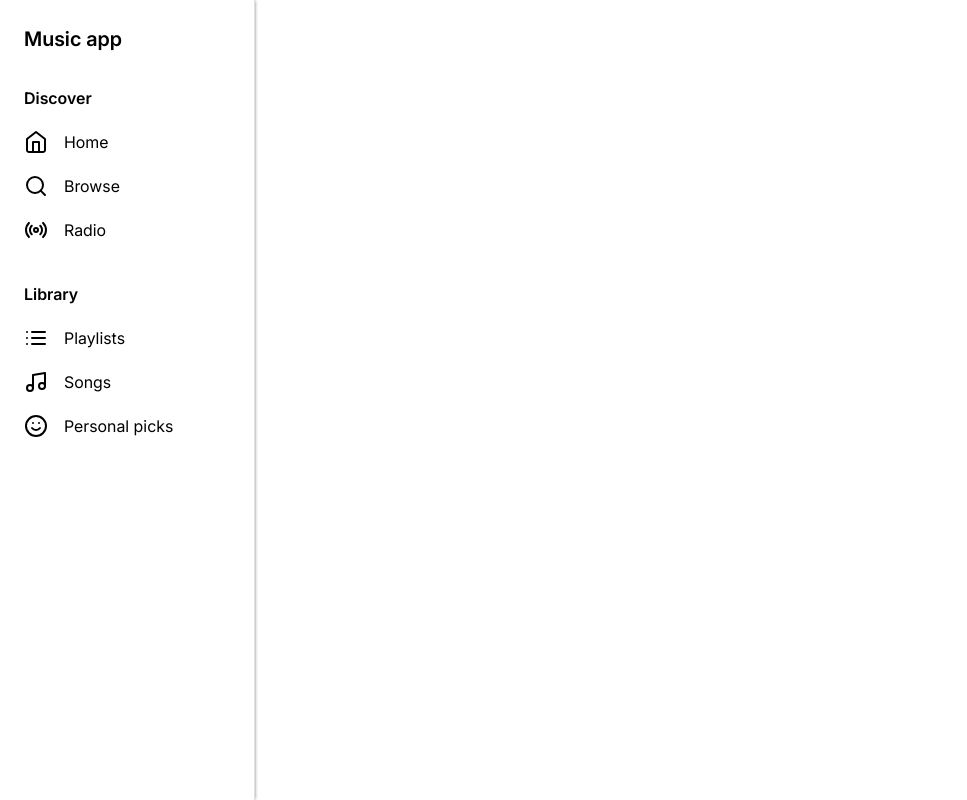
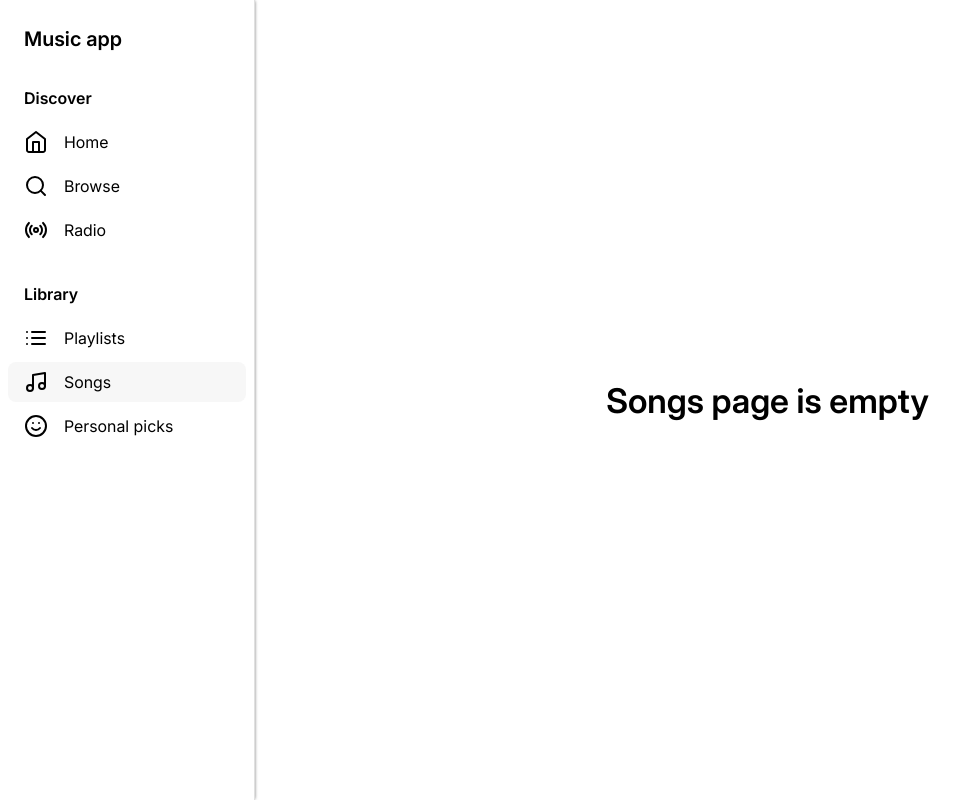
Before and after one commit to aleksandr-karpov/music-app, a Nuxt app: page /songs in a window 1280 px wide. Shown: the whole page, without its empty margins (0-967 px from the left). Built offline with nearby package versions, Linux system fonts and the light colour scheme.

Commit message:
feat(pages): create new pages for navigation
- Created Stub component to display the stub caption in a component
- Created pages with stub caption: Browse, Radio, Playlists, Songs, Personal
- Changed path in navigation links

```diff
--- /dev/null
+++ b/components/base/Stub.vue
@@ -0,0 +1,27 @@
+<script setup lang="ts">
+const { msg = 'This block is empty' } = defineProps<{
+  msg?: string;
+}>()
+</script>
+
+<template>
+  <h3 class="stub">
+    {{ msg }}
+  </h3>
+</template>
+
+<style scoped lang="scss">
+@use "assets/styles/variables" as *;
+
+.stub {
+  width: 100%;
+  height: 100%;
+  padding: 24px;
+  display: flex;
+  justify-content: center;
+  align-items: center;
+  color: $color-text-light-bg;
+  font-size: $font-size-title-lg;
+  font-weight: $font-weight;
+}
+</style>
--- a/components/side/SideBar.vue
+++ b/components/side/SideBar.vue
@@ -15,12 +15,12 @@ const discoverNavigation: NavigationGroup = {
     {
       title: 'Browse',
       icon: defineAsyncComponent(() => import('~/assets/icons/svg/search.svg')),
-      navPath: '/',
+      navPath: '/browse',
     },
     {
       title: 'Radio',
       icon: defineAsyncComponent(() => import('~/assets/icons/svg/radio.svg')),
-      navPath: '/',
+      navPath: '/radio',
     },
   ]
 }
@@ -31,17 +31,17 @@ const libraryNavigation: NavigationGroup = {
     {
       title: 'Playlists',
       icon: defineAsyncComponent(() => import('~/assets/icons/svg/list.svg')),
-      navPath: '/',
+      navPath: '/playlists',
     },
     {
       title: 'Songs',
       icon: defineAsyncComponent(() => import('~/assets/icons/svg/music.svg')),
-      navPath: '/',
+      navPath: '/songs',
     },
     {
       title: 'Personal picks',
       icon: defineAsyncComponent(() => import('~/assets/icons/svg/smile.svg')),
-      navPath: '/',
+      navPath: '/personal',
     },
   ]
 }
--- /dev/null
+++ b/pages/browse.vue
@@ -0,0 +1,7 @@
+<script setup lang="ts">
+import Stub from "~/components/base/Stub.vue";
+</script>
+
+<template>
+  <Stub msg="Browse page is empty"/>
+</template>
--- /dev/null
+++ b/pages/personal.vue
@@ -0,0 +1,7 @@
+<script setup lang="ts">
+import Stub from "~/components/base/Stub.vue";
+</script>
+
+<template>
+  <Stub msg="Personal picks page is empty"/>
+</template>
--- /dev/null
+++ b/pages/playlists.vue
@@ -0,0 +1,7 @@
+<script setup lang="ts">
+import Stub from "~/components/base/Stub.vue";
+</script>
+
+<template>
+  <Stub msg="Playlists page is empty"/>
+</template>
--- /dev/null
+++ b/pages/radio.vue
@@ -0,0 +1,7 @@
+<script setup lang="ts">
+import Stub from "~/components/base/Stub.vue";
+</script>
+
+<template>
+  <Stub msg="Radio page is empty"/>
+</template>
--- /dev/null
+++ b/pages/songs.vue
@@ -0,0 +1,7 @@
+<script setup lang="ts">
+import Stub from "~/components/base/Stub.vue";
+</script>
+
+<template>
+  <Stub msg="Songs page is empty"/>
+</template>
```
